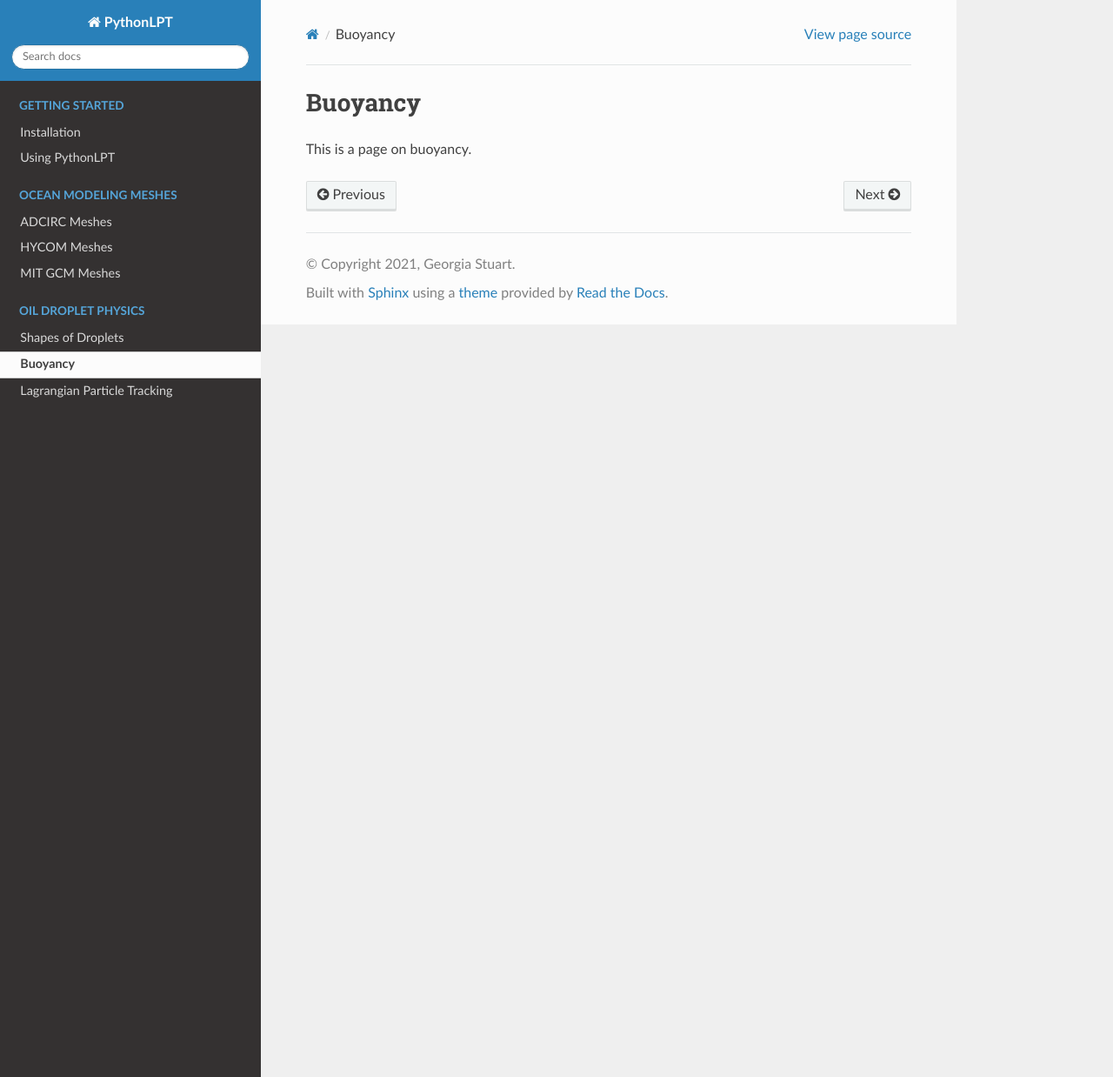
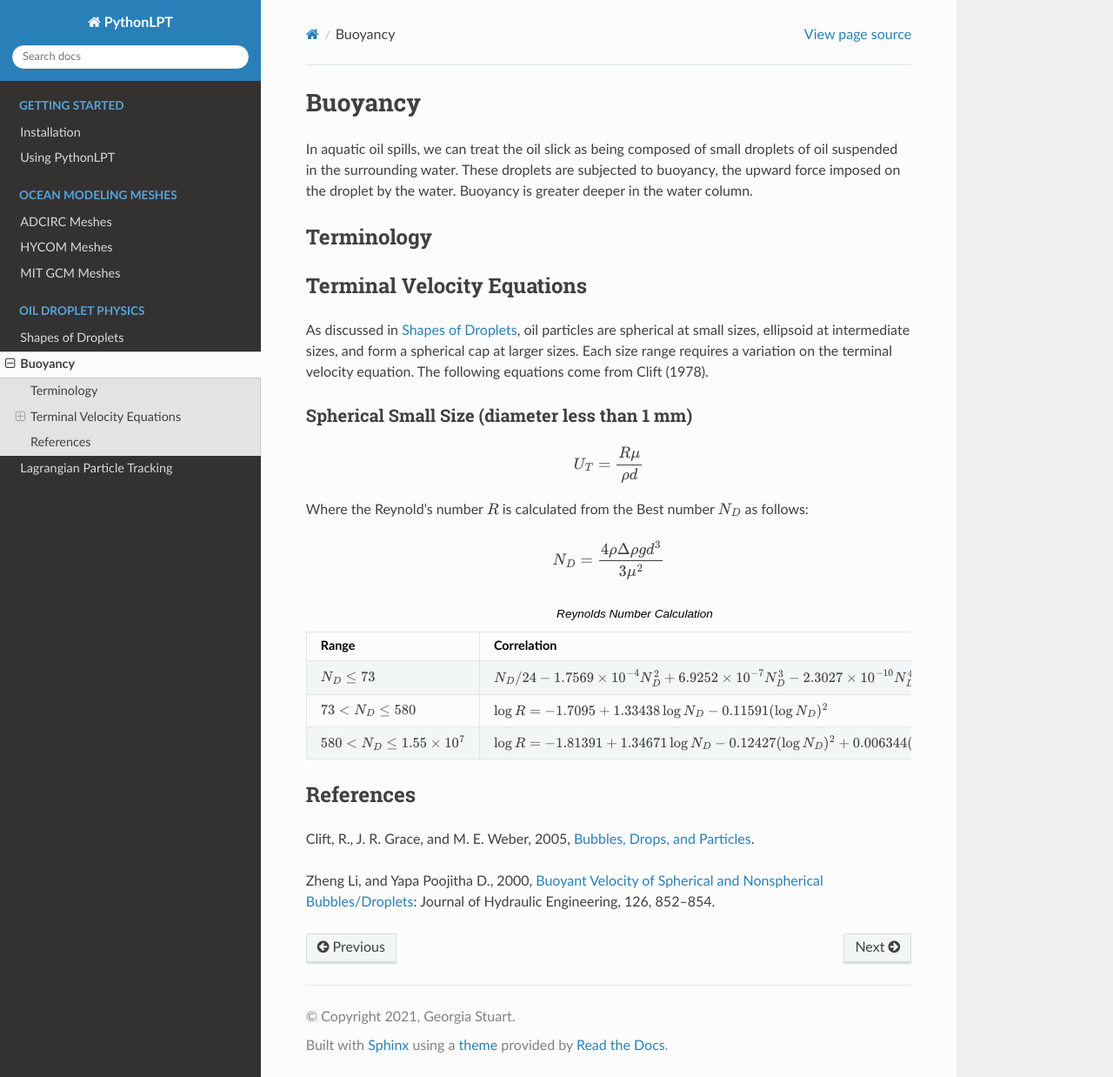
Before and after one commit to UT-CHG/PYOPATRA, a Sphinx documentation site: the page built from docs/physics/buoyancy.rst, in a window 1280 px wide and 1238 px high. Shown: the whole window at 87% size. Built offline with Sphinx 7.4.7 and the Read the Docs theme 2.0.0, drawn with Linux system fonts in a browser that asks for light colours.

Commit message:
Update buoyancy documentation

```diff
--- a/docs/physics/buoyancy.rst
+++ b/docs/physics/buoyancy.rst
@@ -1,4 +1,54 @@
 Buoyancy
 ========
 
-This is a page on buoyancy.
+In aquatic oil spills, we can treat the oil slick as being composed of small droplets of oil suspended
+in the surrounding water. These droplets are subjected to buoyancy, the upward force
+imposed on the droplet by the water. Buoyancy is greater deeper in the water column.
+
+Terminology
+-----------
+
+
+
+Terminal Velocity Equations
+---------------------------
+
+As discussed in :doc:`droplet_shapes`, oil particles are spherical at small sizes, ellipsoid at
+intermediate sizes, and form a spherical cap at larger sizes. Each size range requires
+a variation on the terminal velocity equation. The following equations come from Clift (1978).
+
+Spherical Small Size (diameter less than 1 mm)
+~~~~~~~~~~~~~~~~~~~~~~~~~~~~~~~~~~~~~~~~~~~~~~~
+
+.. math::
+
+   U_T = \frac{R \mu}{\rho d}
+
+Where the Reynold's number :math:`R` is calculated from the Best number :math:`N_D` as follows:
+
+.. math::
+
+   N_D = \frac{4\rho \Delta \rho g d^3}{3 \mu^2}
+
+.. list-table:: Reynolds Number Calculation
+   :header-rows: 1
+
+   * - Range
+     - Correlation
+   * - :math:`N_D \leq 73`
+     - :math:`N_D / 24 - 1.7569 \times 10^{-4} N_D^2 + 6.9252 \times 10^{-7} N_D^3 - 2.3027 \times 10^{-10} N_D^4`
+   * - :math:`73 < N_D \leq 580`
+     - :math:`\log R = -1.7095 + 1.33438 \log N_D - 0.11591 (\log N_D)^2`
+   * - :math:`580 < N_D \leq 1.55 \times 10^7`
+     - :math:`\log R = -1.81391 + 1.34671 \log N_D - 0.12427 (\log N_D)^2 + 0.006344 (\log N_D)^3`
+
+
+
+References
+----------
+
+Clift, R., J. R. Grace, and M. E. Weber, 2005, `Bubbles, Drops, and Particles <https://www.google.com/books/edition/_/UUrOmD8niUQC?hl=en>`_.
+
+Zheng Li, and Yapa Poojitha D., 2000, `Buoyant Velocity of Spherical and Nonspherical
+Bubbles/Droplets <https://ascelibrary.org/doi/abs/10.1061/(ASCE)0733-9429(2000)126:11(852)>`_:
+Journal of Hydraulic Engineering, 126, 852–854.
```
